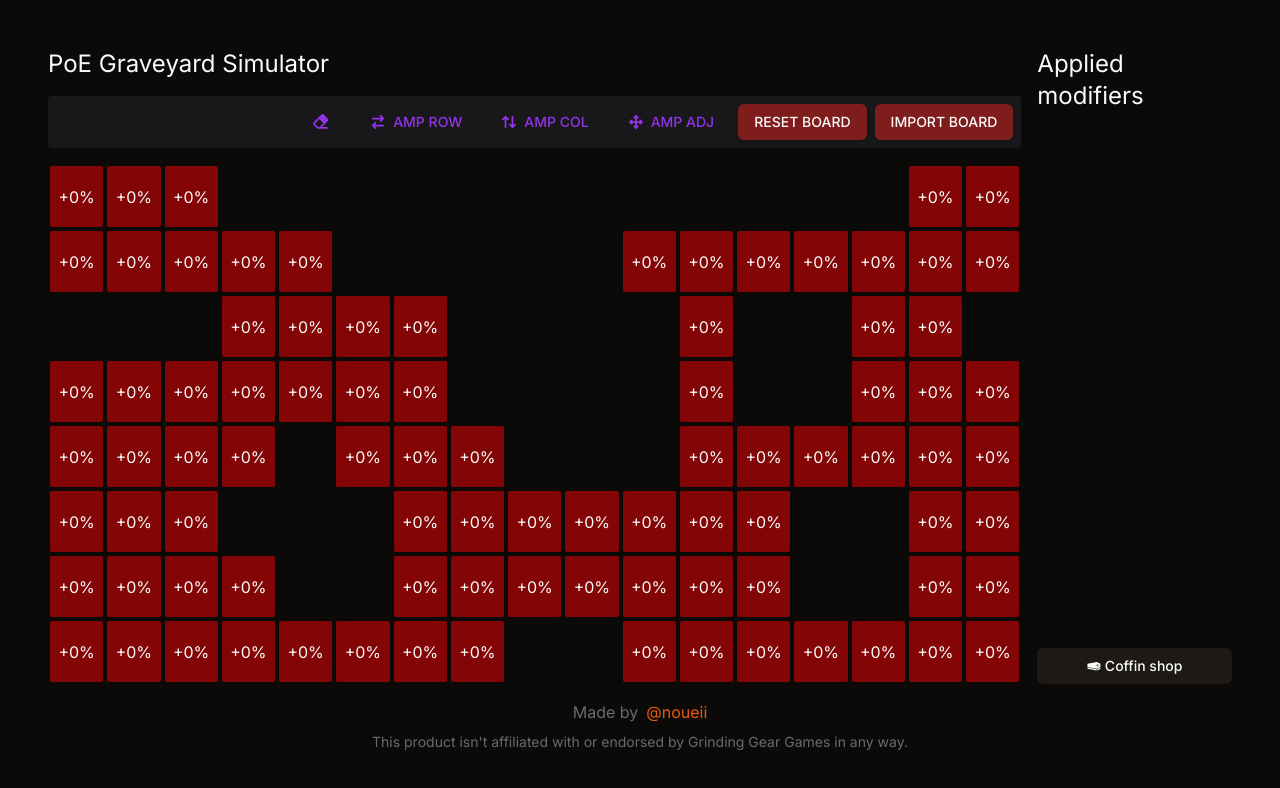
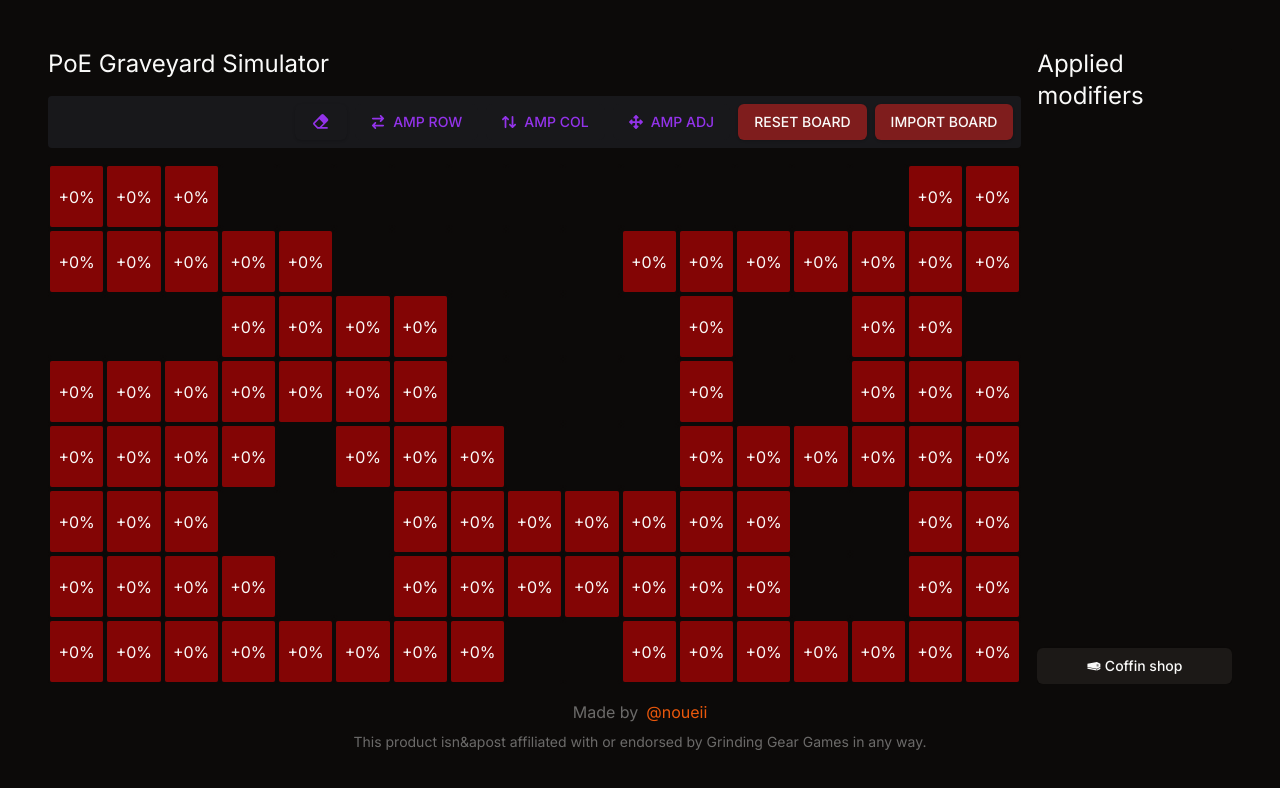
Before and after one commit to noueii/poe-necropolis-heatmap, a Next.js app in the folder next-app/: page / in a window 1280 px wide. Shown: the top 788 px of the page. Built offline with nearby package versions, Linux system fonts and the light colour scheme.

Commit message:
try again2

```diff
--- a/next-app/src/app/page.js
+++ b/next-app/src/app/page.js
@@ -503,7 +503,7 @@
           <p className="text-orange-600 opacity-100 ">@noueii</p>
         </div>
         <div className="text-sm opacity-40">
-          This product isn't affiliated with or endorsed by Grinding Gear Games in any way.
+          This product isn&apost affiliated with or endorsed by Grinding Gear Games in any way.
         </div>
       </div>
       </div>
--- a/next-app/src/components/app/AppliedModsDisplay.jsx
+++ /dev/null
@@ -1,9 +0,0 @@
-import React from 'react'
-
-function AppliedModsDisplay() {
-  return (
-    <div>AppliedModsDisplay</div>
-  )
-}
-
-export default AppliedModsDisplay
```
